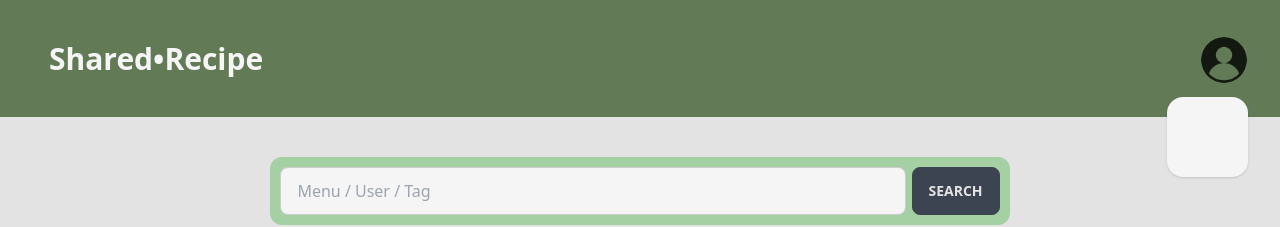
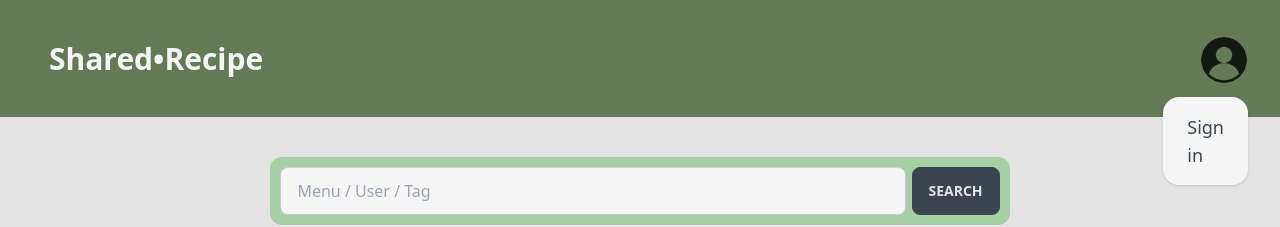
Before and after one commit to NextZtepS/SharedRecipe_app, a SvelteKit app: page / in a window 1280 px wide. Both pictures are taken after a click on the label 1224 px from the left and 60 px from the top of the page. Shown: the top 227 px of the page. Built offline with nearby package versions, Linux system fonts and the light colour scheme; no server answers; the database is empty.

Commit message:
fixed dropdown color

```diff
--- a/src/routes/+layout.svelte
+++ b/src/routes/+layout.svelte
@@ -72,7 +72,7 @@
                     </li>
                 {:else}
                     <li>
-                        <button on:click={signInWithGoogle} class="text-base">
+                        <button on:click={signInWithGoogle} class="text-lg text-neutral">
                             Sign in
                         </button>
                     </li>
```
